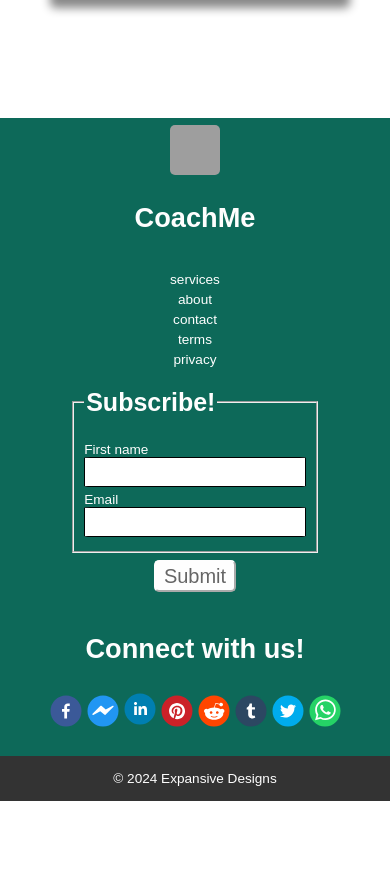
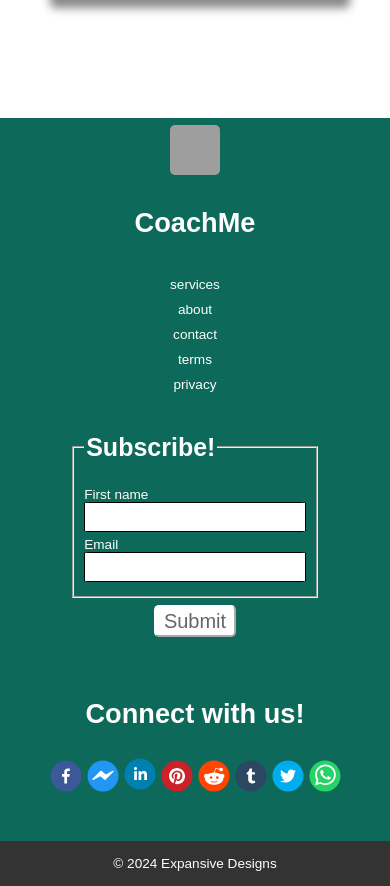
Before and after one commit to techtaley/spa-ds1-coach, a React (Vite) app: page / in a window 390 px wide. Shown: the part 8586-9472 px from the top of the page. Before the commit the page ends 9387 px from the top, so only its background shows below. Built offline with nearby package versions, Linux system fonts and the light colour scheme; grey boxes are pictures that could not be loaded; a web font is replaced by a local one.

Commit message:
update footer css

```diff
--- a/src/components/footer/Footer.jsx
+++ b/src/components/footer/Footer.jsx
@@ -23,7 +23,7 @@ export default function Footer() {
   const currentYear = new Date().getFullYear();
 
   return (
-    <footer>
+    <footer className="footer">
       <div className="footer-top">
         <div className="footer-div nav-logo">
           <div className="column_div">
--- a/src/components/footer/footer.css
+++ b/src/components/footer/footer.css
@@ -1,10 +1,10 @@
-footer {
+.footer {
   width: 100%;
   bottom: 0;
   background-color: #0d6959;
   color: #fefefe;
 }
-footer .footer-top {
+.footer .footer-top {
   display: flex;
   flex-direction: row;
   justify-content: space-between;
@@ -13,7 +13,7 @@ footer .footer-top {
   margin: 20px 0;
   padding: 2% 15%;
 }
-footer .footer-top .footer-div {
+.footer .footer-top .footer-div {
   flex: 1;
   display: flex;
   flex-direction: column;
@@ -23,7 +23,7 @@ footer .footer-top .footer-div {
   font-size: 0.85rem;
   gap: 10px;
 }
-footer .footer-top .footer-div .footer-social-media-links {
+.footer .footer-top .footer-div .footer-social-media-links {
   display: flex;
   flex-direction: row;
   justify-content: center;
@@ -33,7 +33,7 @@ footer .footer-top .footer-div .footer-social-media-links {
   gap: 5px;
   color: #fefefe;
 }
-footer .footer-top .footer-div .column_div {
+.footer .footer-top .footer-div .column_div {
   display: flex;
   flex-direction: column;
   justify-content: flex-start;
@@ -41,14 +41,14 @@ footer .footer-top .footer-div .column_div {
   margin: 0;
   gap: 20px;
 }
-footer .footer-top .footer-div .column_div .row_div {
+.footer .footer-top .footer-div .column_div .row_div {
   width: 100%;
-  gap: 5px;
+  gap: 10px;
 }
-footer .footer-top .footer-div .column_div .row_div a.footer-link:link, footer .footer-top .footer-div .column_div .row_div a.footer-link:visited, footer .footer-top .footer-div .column_div .row_div a.footer-link:hover, footer .footer-top .footer-div .column_div .row_div a.footer-link:active {
+.footer .footer-top .footer-div .column_div .row_div a.footer-link:link, .footer .footer-top .footer-div .column_div .row_div a.footer-link:visited, .footer .footer-top .footer-div .column_div .row_div a.footer-link:hover, .footer .footer-top .footer-div .column_div .row_div a.footer-link:active {
   color: #fefefe;
 }
-footer .footer-top .nav-logo {
+.footer .footer-top .nav-logo {
   display: flex;
   flex-direction: row;
   justify-content: flex-start;
@@ -56,7 +56,7 @@ footer .footer-top .nav-logo {
   margin: 0;
   gap: 10px;
 }
-footer .footer-top .nav-logo .row_div {
+.footer .footer-top .nav-logo .row_div {
   display: flex;
   flex-direction: row;
   justify-content: flex-start;
@@ -64,36 +64,43 @@ footer .footer-top .nav-logo .row_div {
   margin: 0;
   gap: 10px;
 }
-footer .footer-top .nav-logo .row_div a:link.logo-link, footer .footer-top .nav-logo .row_div a:hover.logo-link, footer .footer-top .nav-logo .row_div a:visited.logo-link, footer .footer-top .nav-logo .row_div a:active.logo-link {
+.footer .footer-top .nav-logo .row_div a:link.logo-link, .footer .footer-top .nav-logo .row_div a:hover.logo-link, .footer .footer-top .nav-logo .row_div a:visited.logo-link, .footer .footer-top .nav-logo .row_div a:active.logo-link {
   color: #fefefe;
 }
-footer .footer-top .nav-logo .footer_link {
+.footer .footer-top .nav-logo .footer_link {
   color: #fefefe;
   font-size: 0.85rem;
 }
-footer .footer-top .nav-logo h1 {
+.footer .footer-top .nav-logo h1 {
   color: #fefefe;
 }
-footer .footer-top .nav-logo img {
+.footer .footer-top .nav-logo img {
   width: 50px;
   height: 50px;
 }
-footer .footer-bottom {
+.footer .footer-bottom {
   background-color: #333333;
   padding: 15px 0;
   color: #fefefe;
   font-size: 0.85rem;
   text-align: center;
 }
-footer .footer-bottom a:link.footer-link, footer .footer-bottom a:hover.footer-link, footer .footer-bottom a:visited.footer-link, footer .footer-bottom a:active.footer-link {
+.footer .footer-bottom a:link.footer-link, .footer .footer-bottom a:hover.footer-link, .footer .footer-bottom a:visited.footer-link, .footer .footer-bottom a:active.footer-link {
   color: #fefefe;
 }
 
 @media only screen and (max-width: 992px) {
-  footer .footer-top .nav-logo {
+  .footer .footer-top .nav-logo {
     flex-direction: column;
   }
-  footer .footer-top .nav-logo .row_div {
+  .footer .footer-top .footer-div {
+    margin-bottom: 20px;
+  }
+  .footer .footer-top .footer-div .column_div {
     flex-direction: column;
   }
+  .footer .footer-top .footer-div .column_div .row_div {
+    flex-direction: column;
+    align-items: center;
+  }
 }/*# sourceMappingURL=footer.css.map */
--- a/src/components/footer/footer.scss
+++ b/src/components/footer/footer.scss
@@ -1,6 +1,6 @@
 @import './../../styles/variables/variables.scss';
 
-footer {
+.footer {
     width: 100%;
     bottom: 0;
     background-color: $accent-dk;
@@ -32,7 +32,7 @@ footer {
 
                 .row_div {
                     width: 100%;
-                    gap: 5px;
+                    gap: 10px;
 
                     a.footer-link:link, a.footer-link:visited, a.footer-link:hover, a.footer-link:active {
                         color: $light-lt;
@@ -90,15 +90,25 @@ footer {
 
 
 @media only screen and (max-width: 992px) {
-    footer {
+    .footer {
         .footer-top {
             .nav-logo {
                 flex-direction: column;
+            }
 
-                .row_div {
+            .footer-div {
+                margin-bottom: 20px;
+
+                .column_div  {
                     flex-direction: column;
+
+                    .row_div {
+                        flex-direction: column;
+                        align-items: center;
+                    }
                 }
             }
+
         }
     }
 }
```
Also changed, not shown: 1 other file (tests, documents, lock files or other folders).
